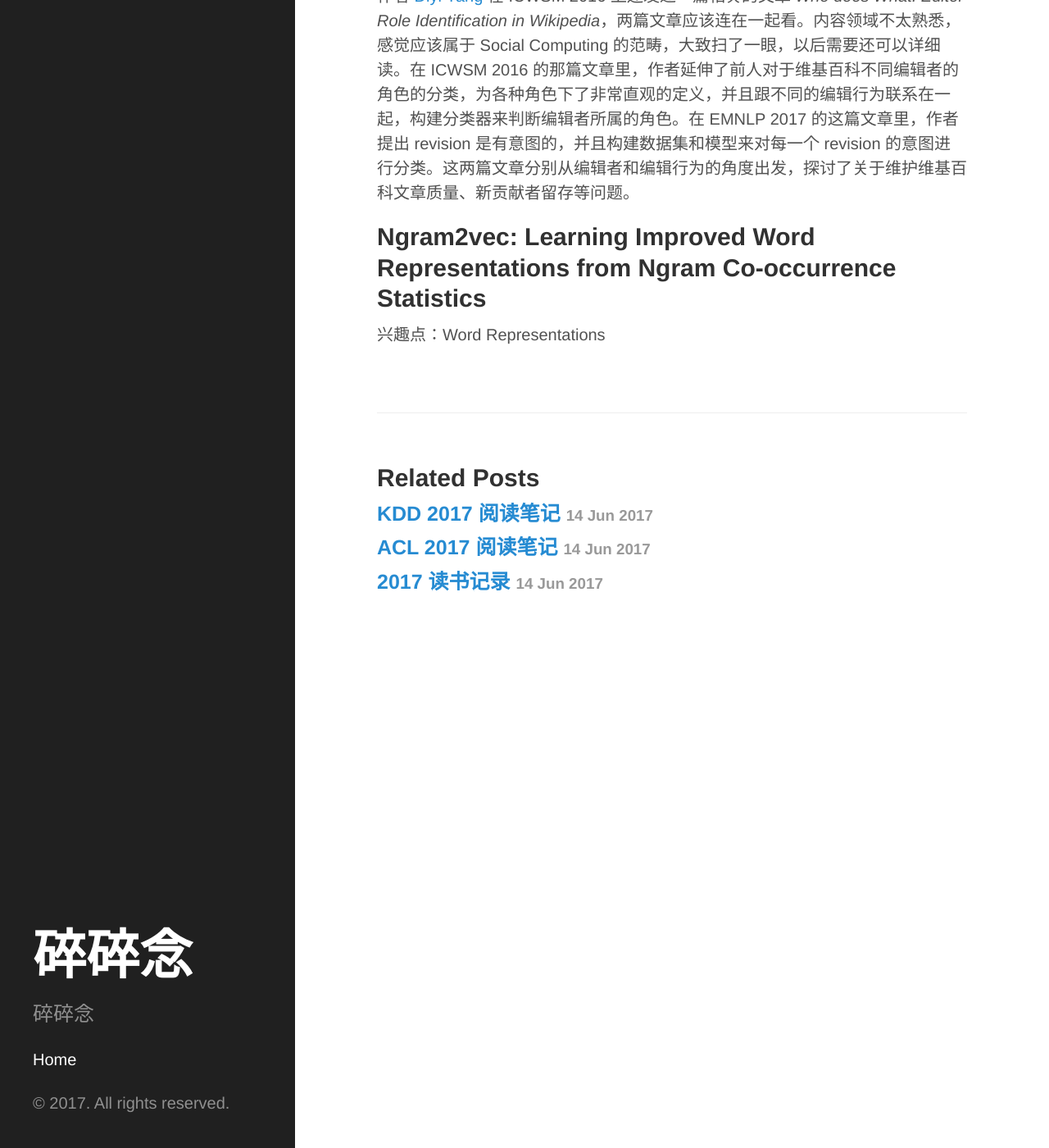
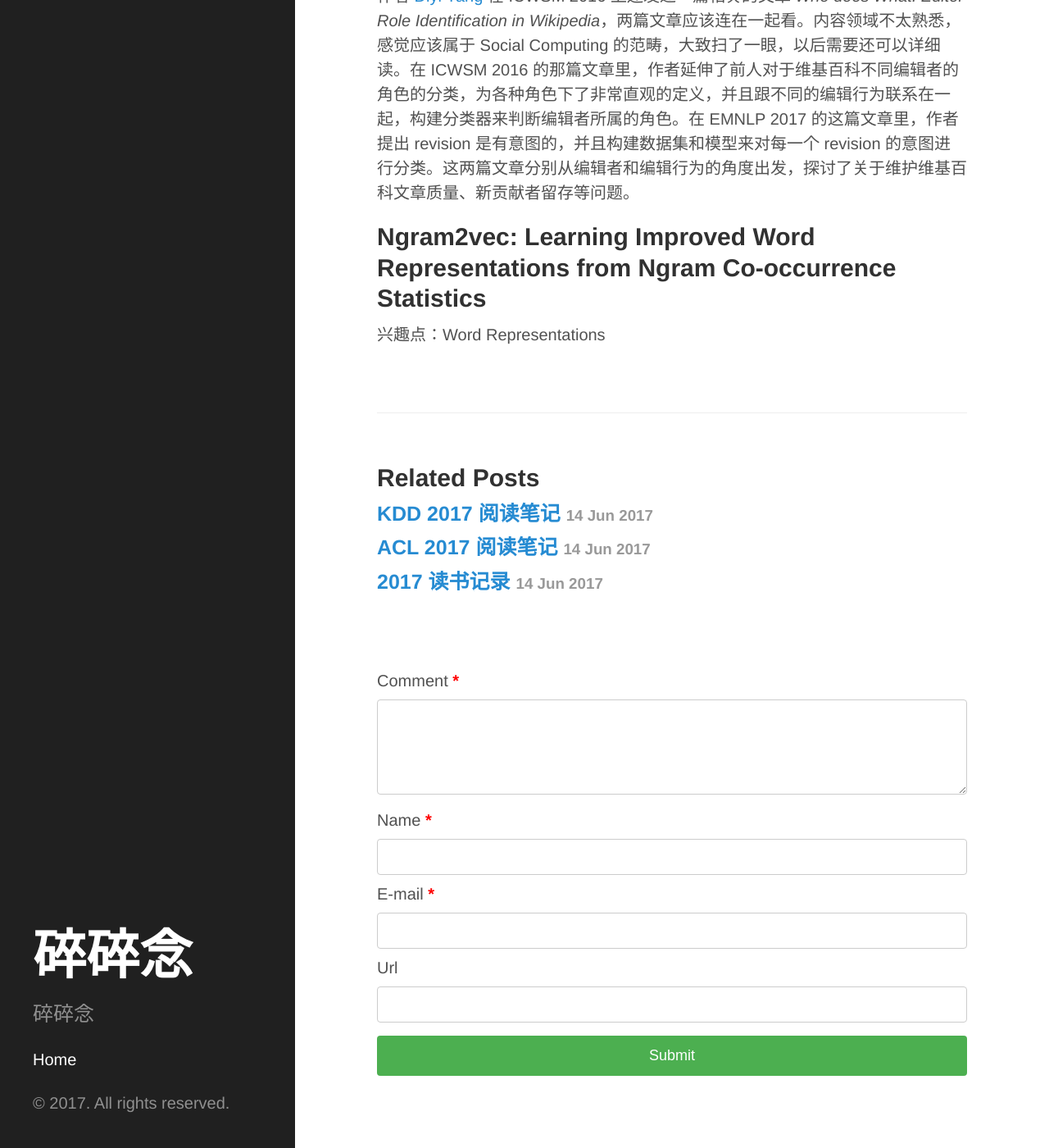
Before and after one commit to yanwang10/yanwang10.github.io, a Jekyll site: the page built from _posts/2017-08-19-emnlp17.md, in a window 1280 px wide and 1400 px high, scrolled down 2410 px. Shown: the whole window at 82% size. Built offline with Jekyll 4.4.1, drawn with Linux system fonts in a browser that asks for light colours.

Commit message:
add comment form

```diff
--- /dev/null
+++ b/_includes/post__comment.html
@@ -0,0 +1,64 @@
+<style>
+input[type=text], select {
+    width:100%;
+    font-size:medium;
+    padding: 12px 20px;
+    margin: 8px 0;
+    display: inline-block;
+    border: 1px solid #ccc;
+    border-radius: 4px;
+    box-sizing: border-box;
+}
+
+textarea, select {
+    width: 100%;
+    font-size:large;
+    padding: 12px 20px;
+    margin: 8px 0;
+    display: inline-block;
+    border: 1px solid #ccc;
+    border-radius: 4px;
+    box-sizing: border-box;
+}
+
+input[type=submit] {
+    width: 100%;
+    font-size:large;
+    background-color: #4CAF50;
+    color: white;
+    padding: 14px 20px;
+    margin: 8px 0;
+    border: none;
+    border-radius: 4px;
+    cursor: pointer;
+}
+
+input[type=submit]:hover {
+    background-color: #45a049;
+}
+
+</style>
+
+{% if page.comments %}
+  <form id="comment-form" method="POST" action="https://api.staticman.net/v2/entry/yanwang10/yanwang10.github.io/master/comments">
+    <input name="options[redirect]" type="hidden" value="/index.html">
+    <input name="options[slug]" type="hidden" value="{{ page.slug }}">
+    <br>
+
+    <label for="comment-form-message">Comment <b style="color:#ff0000">*</b></label><br>
+    <textarea type="input" id="comment-form-message" name="fields[message]" rows="5"></textarea>
+    <br>
+
+    <label for="comment-form-name">Name <b style="color:#ff0000">*</b></label><br>
+    <input type="text" id="comment-form-name" name="fields[name]">
+    <br>
+
+    <label for="comment-form-email">E-mail <b style="color:#ff0000">*</b></label><br>
+    <input type="text" id="comment-form-email" name="fields[email]">
+    <br>
+    <label for="comment-form-url">Url</label><br>
+    <input type="text" id="comment-form-url" name="fields[url]">
+    <br>
+    <input type="submit">
+  </form>
+{% endif %}
--- a/_layouts/post.html
+++ b/_layouts/post.html
@@ -23,3 +23,5 @@ layout: default
     {% endfor %}
   </ul>
 </div>
+
+{% include post__comment.html %}
```
Also changed, not shown: _posts/2017-08-19-emnlp17.md (+1 -0 lines).
